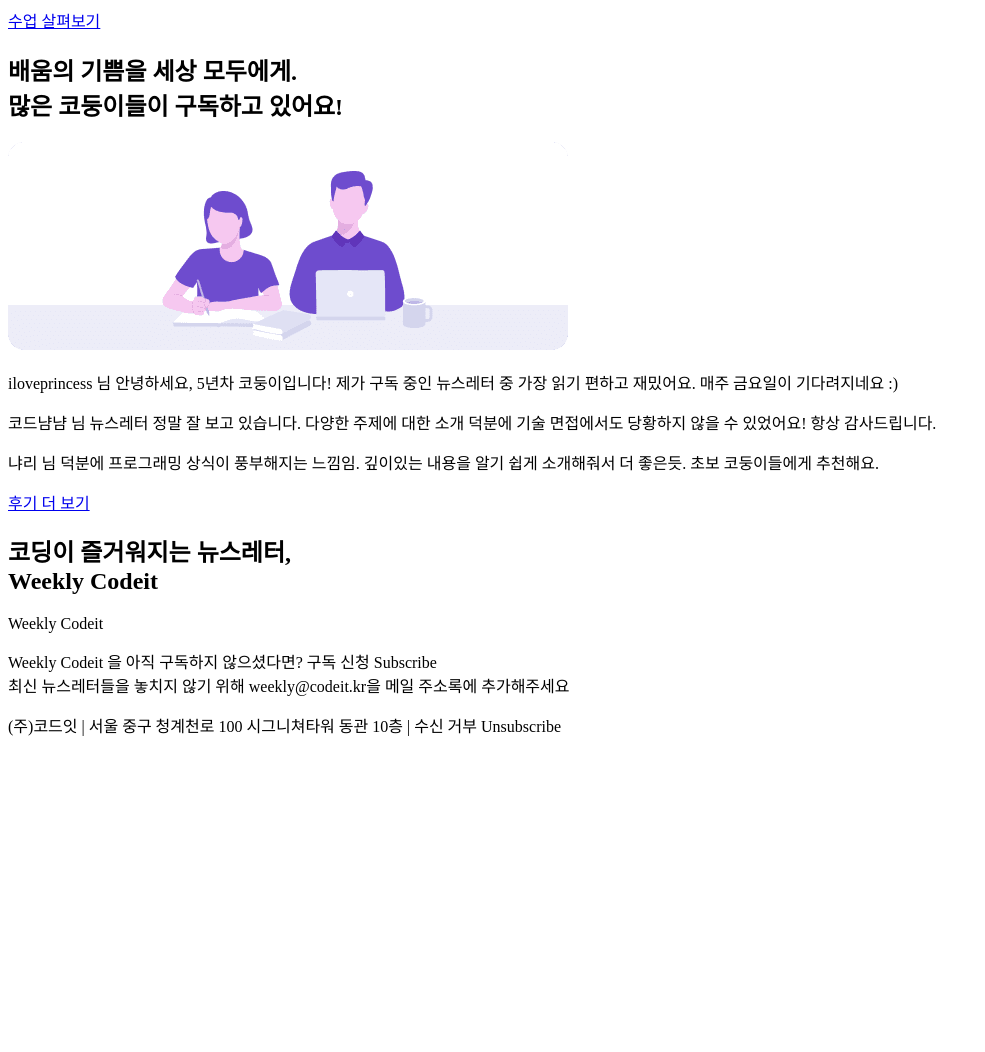
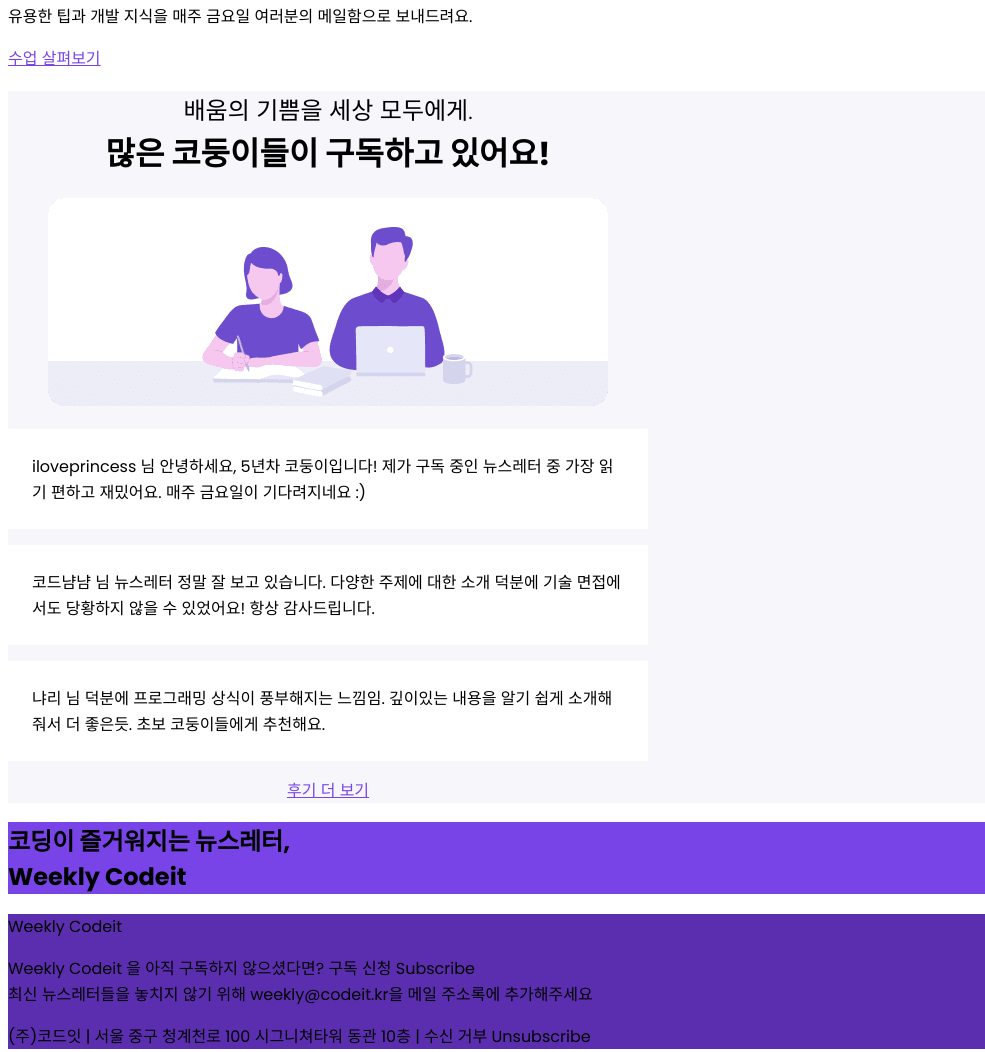
Before and after one commit to grimza99/subcribe-service, a plain HTML site: page index.html in a window 1280 px wide. Shown: the part 506-1558 px from the top of the page, without its empty margins (0-985 px from the left). Before the commit the page ends 1259 px from the top, so only its background shows below. Drawn offline with Linux system fonts and the light colour scheme.

Commit message:
add css and look nice

```diff
--- a/index.html
+++ b/index.html
@@ -3,13 +3,22 @@
   <head>
     <title>Weekly Codeit 구독하기</title>
     <meta charset="utf-8" />
+    <link rel="preconnect" href="https://fonts.googleapis.com" />
+    <link rel="preconnect" href="https://fonts.gstatic.com" crossorigin />
+    <link
+      href="https://fonts.googleapis.com/css2?family=Noto+Sans+KR:wght@100..900&family=Poppins:ital,wght@0,100;0,200;0,300;0,400;0,500;0,600;0,700;0,800;0,900;1,100;1,200;1,300;1,400;1,500;1,600;1,700;1,800;1,900&display=swap"
+      rel="stylesheet"
+    />
   </head>
-  <body>
+  <body style="font-family: Poppins, 'Noto Sans Korean', sans-serif">
+    <div style="background-color: #703fda">
       <h1>Weekly Codeit</h1>
       <p>금요일에 만나는 코딩 한 스푼</p>
-    <h2>
+    </div>
+    <div>
+      <h2 style="font-size: 24px; font-weight: 300">
         코드잇이 엄선한<br />
-      프로그래밍 꿀팁
+        <span style="font-size: 32px; font-weight: 700">프로그래밍 꿀팁</span>
       </h2>
       <img src="banner-programming.png" />
       <p>
@@ -18,34 +27,70 @@
       </p>
       <p>유용한 팁과 개발 지식을 매주 금요일 여러분의 메일함으로 보내드려요.</p>
       <p>
-      <a href="https://codeit.kr/catalog"> 수업 살펴보기 </a>
+        <a href="https://codeit.kr/catalog" style="color: #7844e8">
+          수업 살펴보기
+        </a>
       </p>
-    <h2>
+    </div>
+    <div style="background-color: #f6f6fb; text-align: center">
+      <div style="width: 640px; padding: 120px, 30px; margin: 0, auto">
+        <h2 style="font-size: 24px; font-weight: 300">
           배움의 기쁨을 세상 모두에게.<br />
-      많은 코둥이들이 구독하고 있어요!
+          <span style="font-size: 32px; font-weight: 700"
+            >많은 코둥이들이 구독하고 있어요!</span
+          >
         </h2>
         <img src="banner-students.png" />
 
-    <p>
-      iloveprincess 님 안녕하세요, 5년차 코둥이입니다! 제가 구독 중인 뉴스레터
-      중 가장 읽기 편하고 재밌어요. 매주 금요일이 기다려지네요 :)
+        <p
+          style="
+            background-color: #ffffff;
+            text-align: left;
+            padding: 24px;
+            margin: 32px, 0px;
+          "
+        >
+          iloveprincess 님 안녕하세요, 5년차 코둥이입니다! 제가 구독 중인
+          뉴스레터 중 가장 읽기 편하고 재밌어요. 매주 금요일이 기다려지네요 :)
+        </p>
+        <p
+          style="
+            background-color: #ffffff;
+            text-align: left;
+            padding: 24px;
+            margin: 32px, 0px;
+          "
+        >
+          코드냠냠 님 뉴스레터 정말 잘 보고 있습니다. 다양한 주제에 대한 소개
+          덕분에 기술 면접에서도 당황하지 않을 수 있었어요! 항상 감사드립니다.
+        </p>
+        <p
+          style="
+            background-color: #ffffff;
+            text-align: left;
+            padding: 24px;
+            margin: 32px, 0px;
+          "
+        >
+          냐리 님 덕분에 프로그래밍 상식이 풍부해지는 느낌임. 깊이있는 내용을
+          알기 쉽게 소개해줘서 더 좋은듯. 초보 코둥이들에게 추천해요.
         </p>
         <p>
-      코드냠냠 님 뉴스레터 정말 잘 보고 있습니다. 다양한 주제에 대한 소개 덕분에
-      기술 면접에서도 당황하지 않을 수 있었어요! 항상 감사드립니다.
+          <a href="https://codeit.kr/reviews" style="color: #7844e8">
+            후기 더 보기
+          </a>
         </p>
-    <p>
-      냐리 님 덕분에 프로그래밍 상식이 풍부해지는 느낌임. 깊이있는 내용을 알기
-      쉽게 소개해줘서 더 좋은듯. 초보 코둥이들에게 추천해요.
-    </p>
-    <p>
-      <a href="https://codeit.kr/reviews"> 후기 더 보기 </a>
-    </p>
+      </div>
+    </div>
+    <div style="background-color: #7844e8">
       <h2>
         코딩이 즐거워지는 뉴스레터,<br />
         Weekly Codeit
       </h2>
+    </div>
+    <div style="background-color: #5b2eb0">
       <p>Weekly Codeit</p>
+
       <p>
         Weekly Codeit 을 아직 구독하지 않으셨다면? 구독 신청 Subscribe<br />
         최신 뉴스레터들을 놓치지 않기 위해 weekly@codeit.kr을 메일 주소록에
@@ -55,5 +100,6 @@
         (주)코드잇 | 서울 중구 청계천로 100 시그니쳐타워 동관 10층 | 수신 거부
         Unsubscribe
       </p>
+    </div>
   </body>
 </html>
```
Lines whose indentation alone changed are shown as unchanged.
